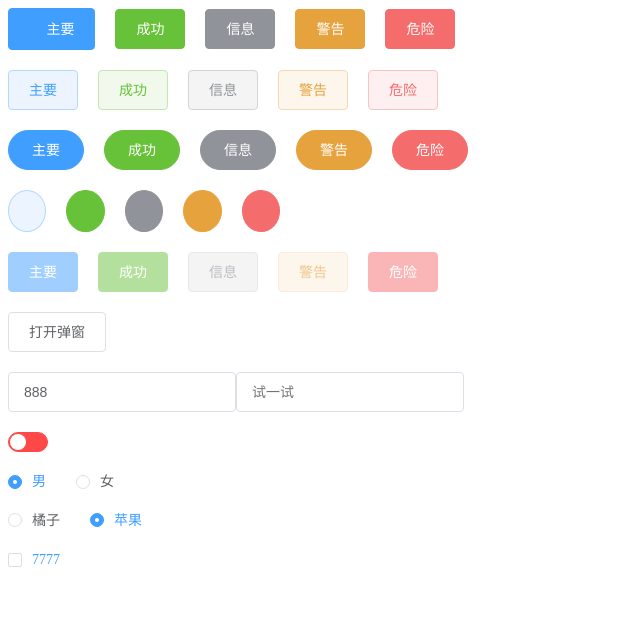
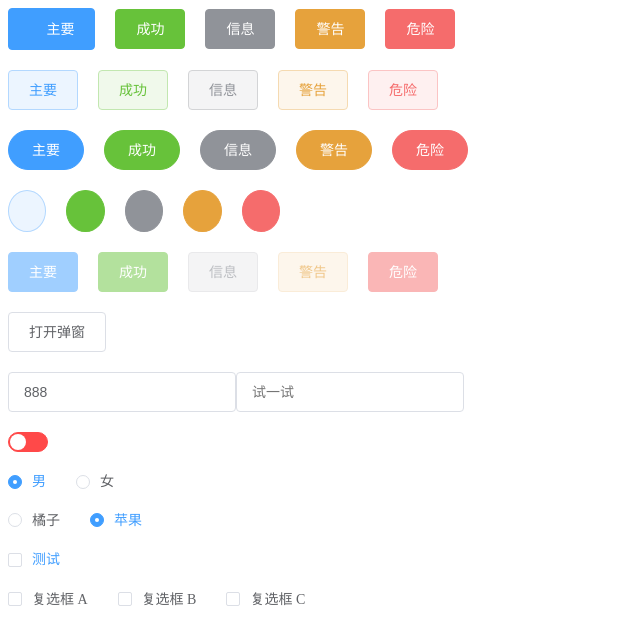
Before and after one commit to aiyaya211/aiyaya-ui, a Vue app: page / in a window 1280 px wide. Shown: the top 644 px of the page, without its empty margins (0-640 px from the left). Built offline with nearby package versions, Linux system fonts and the light colour scheme; a web font is replaced by a local one.

Commit message:
checkbox组

```diff
--- a/src/App.vue
+++ b/src/App.vue
@@ -78,7 +78,15 @@
       </ya-radio-group>
     </div>
     <div class="row">
-      <ya-checkbox  v-model="checked">7777</ya-checkbox>
+      <!-- checkbox和radio很像 -->
+      <ya-checkbox  v-model="checked" label="测试"></ya-checkbox>
+    </div>
+    <div class="row">
+      <ya-checkbox-group v-model="checkList">
+          <ya-checkbox label="复选框 A"></ya-checkbox>
+          <ya-checkbox label="复选框 B"></ya-checkbox>
+          <ya-checkbox label="复选框 C"></ya-checkbox>
+      </ya-checkbox-group>
     </div>
 
   </div>
@@ -96,7 +104,8 @@ export default {
       show: false,
       gender: '1',
       fruit: 'apple',
-      checked: true
+      checked: true,
+      checkList: []
     }
   },
   methods: {
--- /dev/null
+++ b/src/components/checkbox-group.vue
@@ -0,0 +1,29 @@
+<template>
+    <div class="ya-checkbox-group">
+        <slot></slot>
+    </div>
+</template>
+<script>
+export default {
+    name: 'YaCheckboxGroup',
+    props: {
+        value: {
+            type: Array,
+            default: () => {
+                return [];
+            }
+        }
+    },
+   provide() {
+        return {
+           CheckboxGroup: this,
+        }
+    }
+}
+</script>
+<style lang="scss" scoped>
+.ya-checkbox-group {
+    font-size: 0;
+}
+
+</style>
--- a/src/components/checkbox.vue
+++ b/src/components/checkbox.vue
@@ -1,15 +1,20 @@
 <template>
-    <label class="ya-checkbox" :class="{'is-checked': value}">
+    <label class="ya-checkbox" :class="{'is-checked': hasGroup? checkStatus.includes(label) : !!value }">
         <span class="ya-checkbox__input">
             <span class="ya-checkbox__inner"></span>
             <input
             type="checkbox"
             class="ya-checkbox__original"
-            :value="value"
+            :value="label"
             v-model="checkStatus">
         </span>
         <span class="ya-checkbox__label">
-            <slot></slot>
+            <template v-if="!$slots.default">
+                {{ label }}
+            </template>
+            <template v-else>
+                 <slot></slot>
+            </template>
         </span>
     </label>
 </template>
@@ -20,16 +25,33 @@ export default {
         value: {
             type: Boolean,
             default: false
+        },
+        label: {
+            type: String,
+            default: ''
+        },
+    },
+    inject: {
+        CheckboxGroup: {
+            default: ''
         }
     },
     computed: {
         checkStatus: {
             get() {
-                return this.value
+                console.log(this.CheckboxGroup.value)
+                return this.hasGroup? this.CheckboxGroup.value : this.value
             },
             set(value) {
-                this.$emit('input', value)
+                if(this.hasGroup) {
+                    this.CheckboxGroup.$emit('input', value)
+                } else {
+                    this.$emit('input', value)
+                }
             }
+        },
+        hasGroup() {
+            return !!this.CheckboxGroup;
         }
     }
 
@@ -66,12 +88,25 @@ export default {
             z-index: 1;
             transition: border-color .25s cubic-bezier(.71,-.46,.29,1.46),background-color .25s cubic-bezier(.71,-.46,.29,1.46);
             &:after {
-                transform: rotate(45deg) scaleY(1);
+                box-sizing: content-box;
+                content: "";
+                border: 1px solid #fff;
+                border-left: 0;
+                border-top: 0;
+                height: 7px;
+                left: 4px;
+                position: absolute;
+                top: 1px;
+                transform: rotate(45deg) scaleY(0);
+                width: 3px;
+                transition: transform .15s ease-in .05s;
+                transform-origin: center;
             }
         }
         .ya-checkbox__original {
             opacity: 0;
             outline: none;
+            left: 10px;
             position: absolute;
             margin: 0;
             width: 0;
--- a/src/main.js
+++ b/src/main.js
@@ -7,6 +7,7 @@ import YaSwitch from './components/switch.vue'
 import YaRadio from './components/radio.vue'
 import YaRadioGroup from './components/radio-group.vue'
 import YaCheckbox from './components/checkbox.vue'
+import YaCheckboxGroup from './components/checkbox-group.vue'
 import './assets/fonts/font.scss'
 
 Vue.config.productionTip = false
@@ -17,6 +18,7 @@ Vue.component(YaSwitch.name, YaSwitch)
 Vue.component(YaRadio.name, YaRadio)
 Vue.component(YaRadioGroup.name, YaRadioGroup)
 Vue.component(YaCheckbox.name, YaCheckbox)
+Vue.component(YaCheckboxGroup.name, YaCheckboxGroup)
 
 new Vue({
   render: h => h(App),
```
